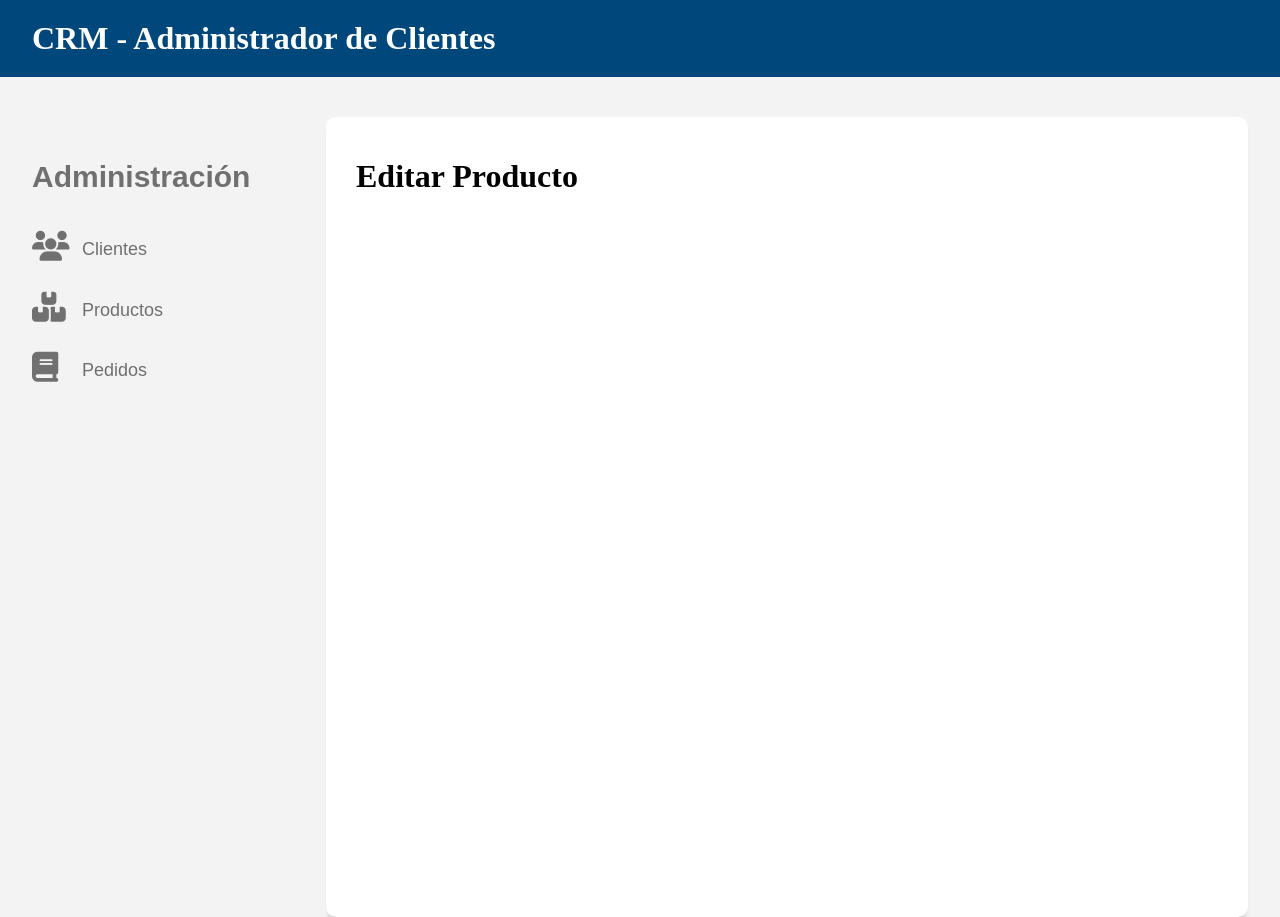
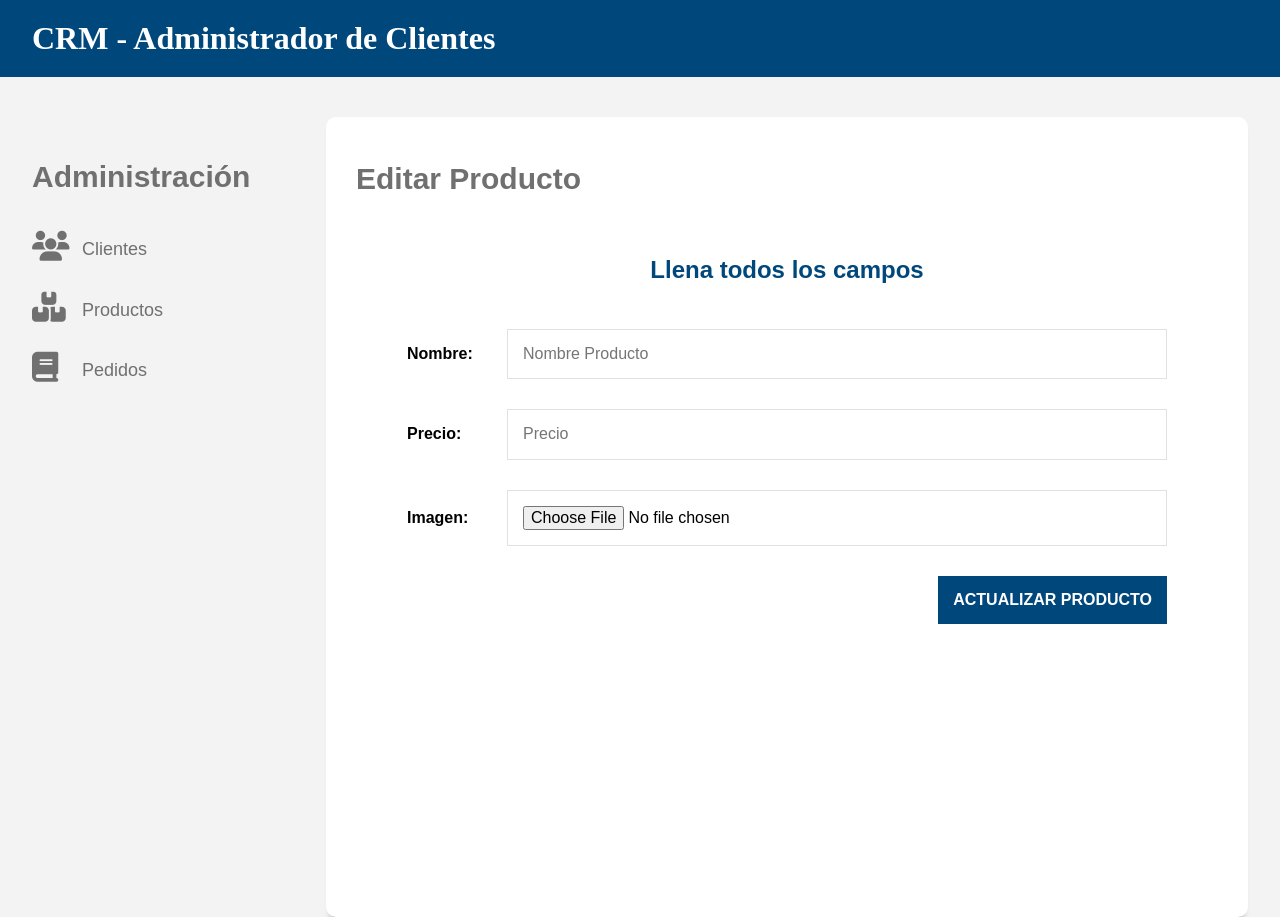
Before and after one commit to miguelortiz-code/admin-api, a React (Vite) app: page /product/1 in a window 1280 px wide. Built offline with nearby package versions, Linux system fonts and the light colour scheme; no server answers.

Commit message:
feat: add product edit form and fetch product data from API.

```diff
--- a/src/pages/products/UpdateProduct.jsx
+++ b/src/pages/products/UpdateProduct.jsx
@@ -1,5 +1,125 @@
-export const UpdateProduct = () =>{
-    return(
-        <h1>Editar Producto</h1>
-    )
+import { useState, useEffect } from "react";
+import { useParams } from "react-router-dom";
+import Swal from "sweetalert2";
+import { customerAxios } from "../../config/axios";
+import { Spinner } from "../../components/layout/Spinner";
+
+export const UpdateProduct = () => {
+  // Obtener ID del producto desde la URL
+  const { id } = useParams();
+
+  // State del producto
+  const [product, setProduct] = useState({
+    name: "",
+    price: "",
+    image: "",
+  });
+
+  // State para la nueva imagen
+  const [images, setImage] = useState(null);
+
+  // State de carga
+  const [loading, setLoading] = useState(true);
+
+  // Consultar producto
+  useEffect(() => {
+    const queryApi = async () => {
+      try {
+        const productQuery = await customerAxios.get(`/product/${id}`);
+
+        setProduct(productQuery.data.data);
+      } catch (error) {
+        console.error(error);
+      } finally {
+        setLoading(false);
+      }
+    };
+
+    queryApi();
+  }, [id]);
+
+  // Leer datos del formulario
+  const readData = (e) => {
+    setProduct({
+      ...product,
+      [e.target.name]: e.target.value,
+    });
+  };
+
+  // Guardar nueva imagen
+  const readImage = (e) => {
+    const file = e.target.files[0];
+
+    if (file) {
+      setImage(file);
+    }
+  };
+
+  // Extraer valores
+  const { name, price, image } = product;
+
+  // Mostrar spinner únicamente mientras consulta la API
+  if (loading) return <Spinner />;
+
+  return (
+    <>
+      <h2>Editar Producto</h2>
+
+      <form>
+        <legend>Llena todos los campos</legend>
+
+        <div className="campo">
+          <label>Nombre:</label>
+
+          <input
+            type="text"
+            placeholder="Nombre Producto"
+            name="name"
+            onChange={readData}
+            value={name}
+          />
+        </div>
+
+        <div className="campo">
+          <label>Precio:</label>
+
+          <input
+            type="number"
+            name="price"
+            min="0.00"
+            step="0.01"
+            placeholder="Precio"
+            onChange={readData}
+            value={price}
+          />
+        </div>
+
+        <div className="campo">
+          <label>Imagen:</label>
+
+          {image && (
+            <img
+              src={`http://localhost:5000/uploads/products/${image}`}
+              alt={`Imagen del producto ${name}`}
+              width={300}
+            />
+          )}
+
+          <input
+            type="file"
+            name="image"
+            onChange={readImage}
+          />
+        </div>
+
+        <div className="enviar">
+          <input
+            type="submit"
+            className="btn btn-azul"
+            value="Actualizar Producto"
+          />
+        </div>
+      </form>
+    </>
+  );
 };
```
